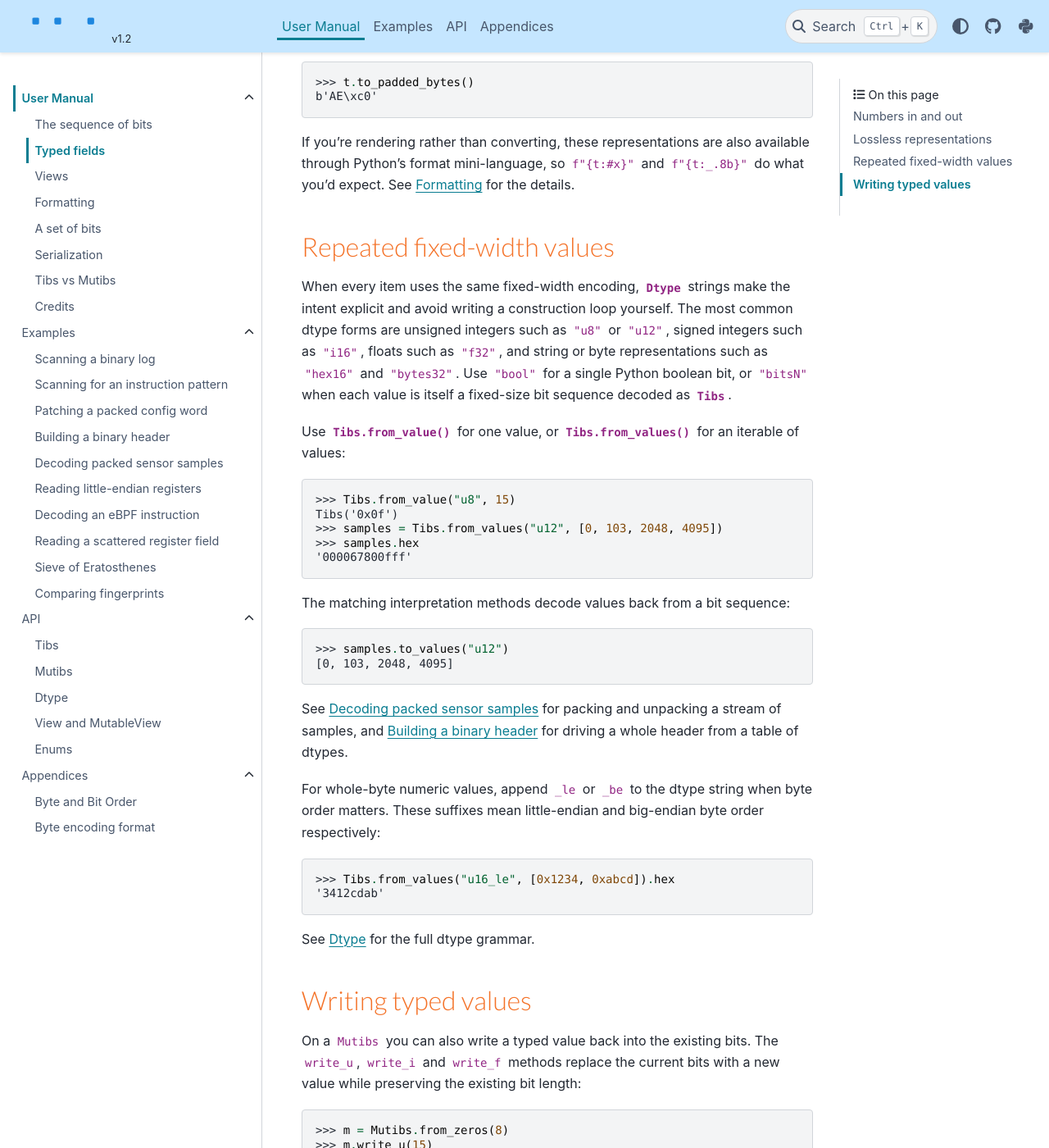
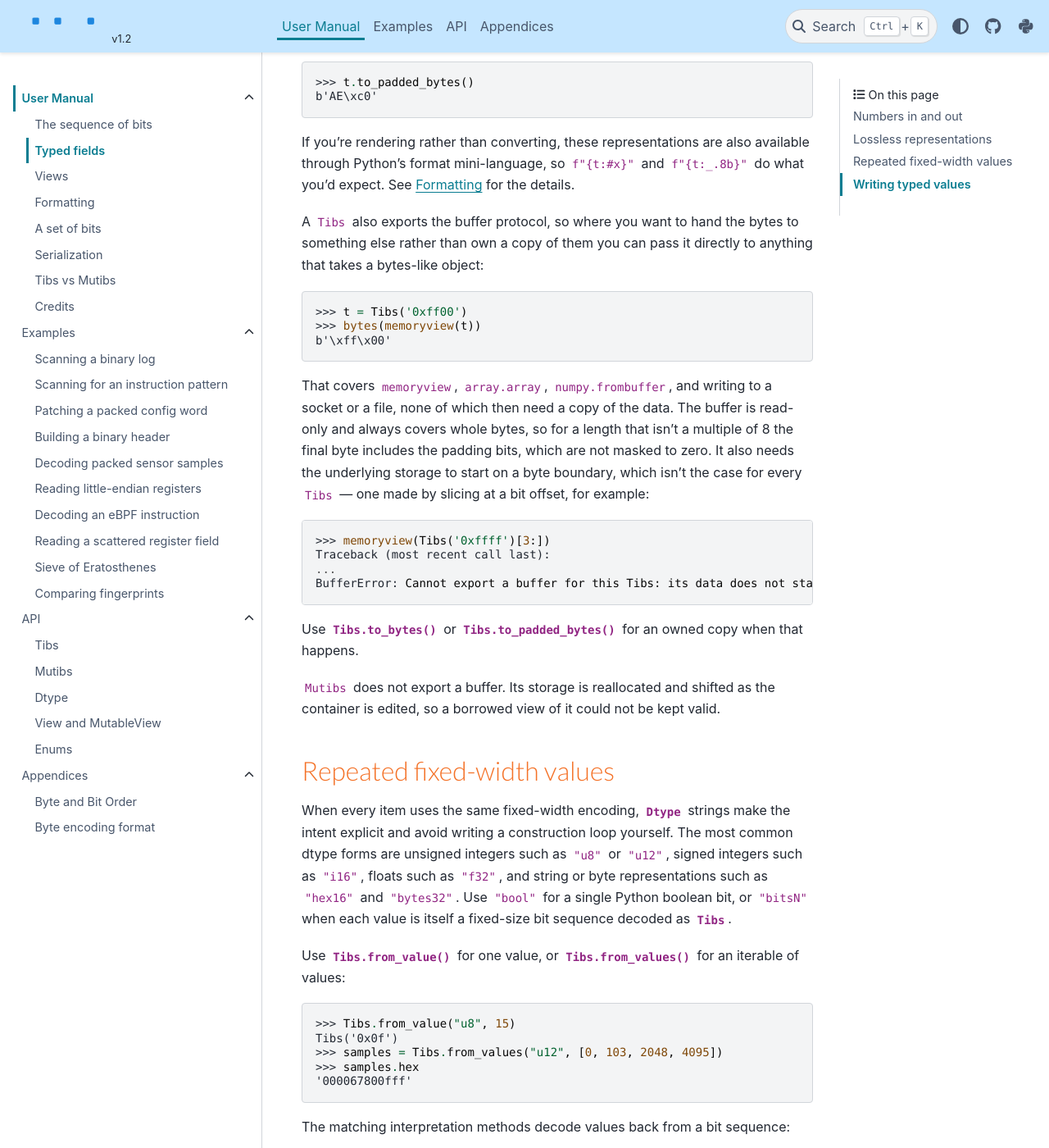
Before and after one commit to scott-griffiths/tibs, a Sphinx documentation site: the page built from doc/typed_fields.rst, in a window 1280 px wide and 1400 px high, scrolled down 2481 px. Shown: the whole window at 82% size. Built offline with Sphinx 7.4.7 and the PyData theme 0.15.4, drawn with Linux system fonts in a browser that asks for light colours.

Commit message:
Adding buffer info to the docs.

```diff
--- a/doc/typed_fields.rst
+++ b/doc/typed_fields.rst
@@ -104,6 +104,32 @@ If you're rendering rather than converting, these representations are also
 available through Python's format mini-language, so ``f"{t:#x}"`` and ``f"{t:_.8b}"``
 do what you'd expect. See :ref:`formatting` for the details.
 
+A ``Tibs`` also exports the buffer protocol, so where you want to hand the bytes
+to something else rather than own a copy of them you can pass it directly to
+anything that takes a bytes-like object::
+
+    >>> t = Tibs('0xff00')
+    >>> bytes(memoryview(t))
+    b'\xff\x00'
+
+That covers ``memoryview``, ``array.array``, ``numpy.frombuffer``, and writing to
+a socket or a file, none of which then need a copy of the data. The buffer is
+read-only and always covers whole bytes, so for a length that isn't a multiple of
+8 the final byte includes the padding bits, which are not masked to zero. It also
+needs the underlying storage to start on a byte boundary, which isn't the case
+for every ``Tibs`` — one made by slicing at a bit offset, for example::
+
+    >>> memoryview(Tibs('0xffff')[3:])
+    Traceback (most recent call last):
+    ...
+    BufferError: Cannot export a buffer for this Tibs: its data does not start on a byte boundary. Use to_bytes() or to_padded_bytes() to get an owned copy instead.
+
+Use :meth:`Tibs.to_bytes` or :meth:`Tibs.to_padded_bytes` for an owned copy when
+that happens.
+
+``Mutibs`` does not export a buffer. Its storage is reallocated and shifted as the
+container is edited, so a borrowed view of it could not be kept valid.
+
 
 Repeated fixed-width values
 ^^^^^^^^^^^^^^^^^^^^^^^^^^^
```
Also changed, not shown: release_notes.md (+20 -1 lines).
